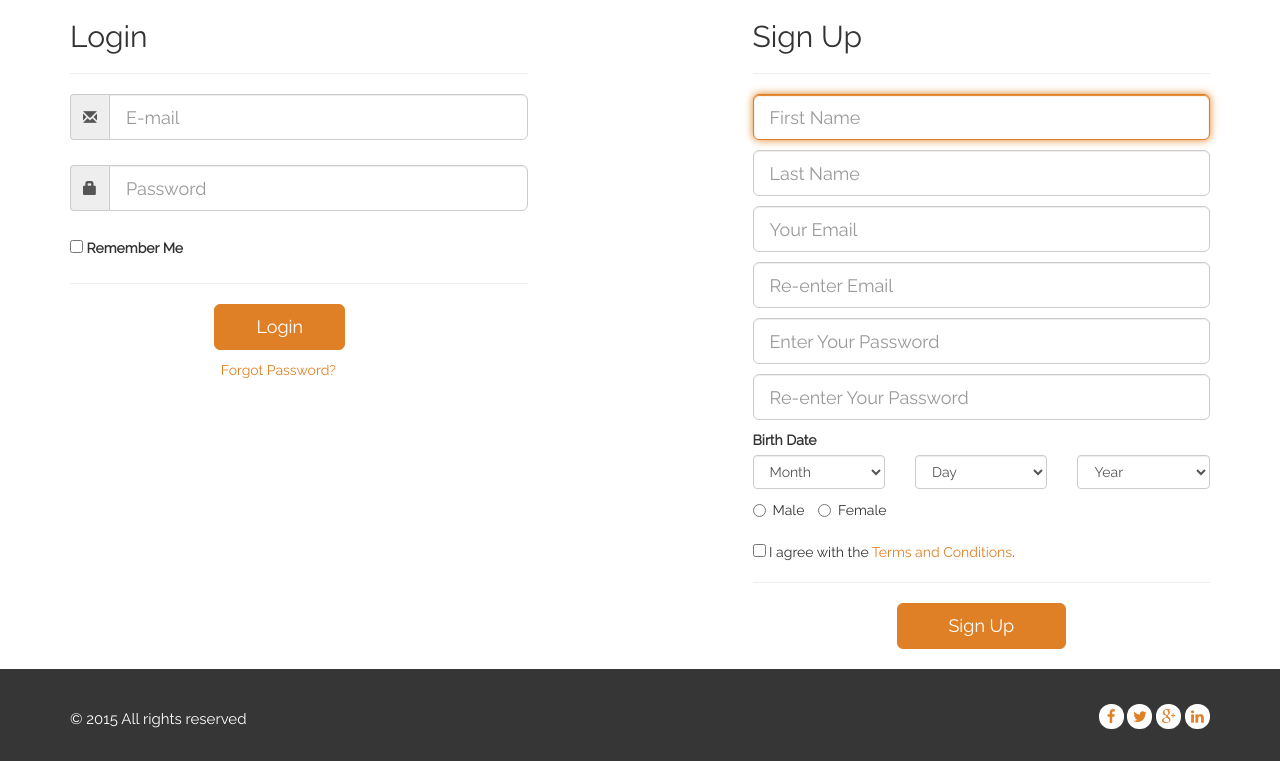
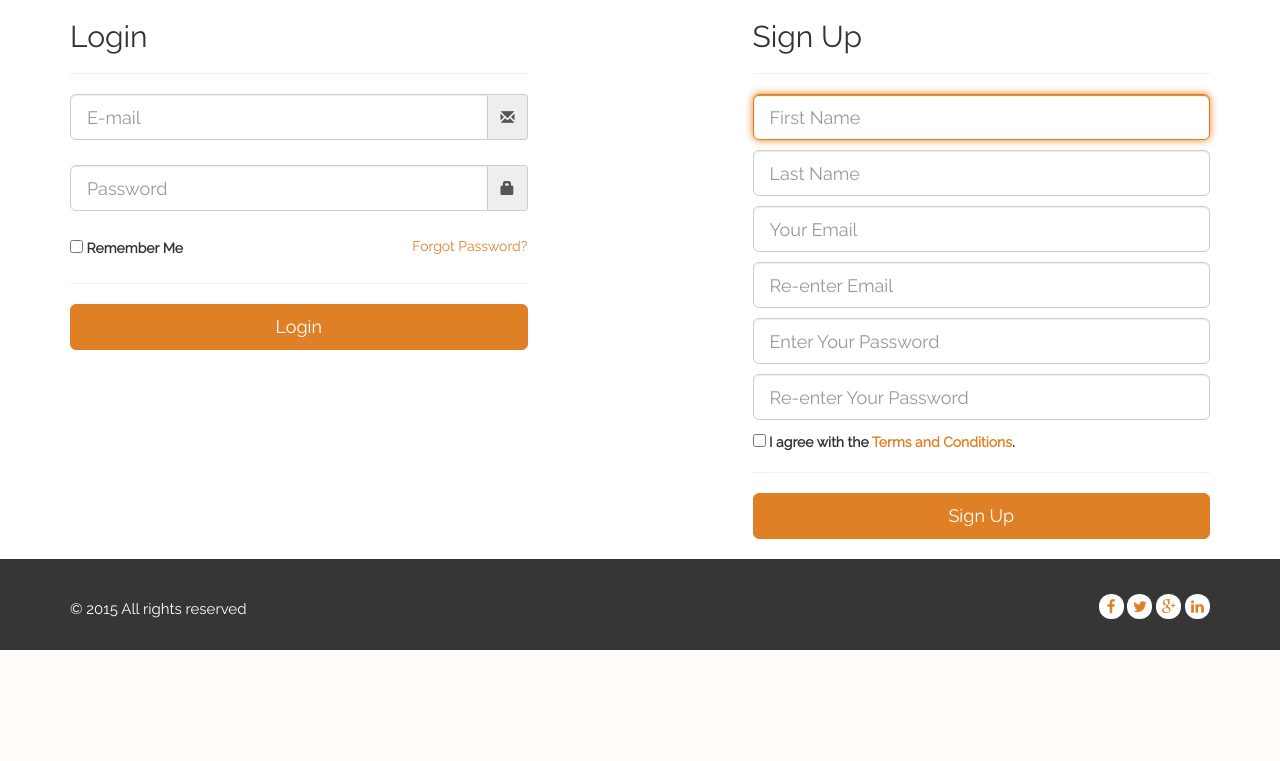
Before and after one commit to agency2016/froomfrontend, a PHP site: page /signup.php in a window 1280 px wide. Shown: the part 167-928 px from the top of the page. After the commit the page ends 817 px from the top, so only its background shows below. Run offline with PHP 8.4, Linux system fonts and the light colour scheme; some libraries are stand-ins or nearby versions.

Commit message:
userlist and signup modiffication

```diff
--- a/css/style.css
+++ b/css/style.css
@@ -383,5 +383,6 @@ text-align: right;
 }
 
 .forgotpass{
-  margin-top: 10px;
+  /*margin-top: 10px;*/
+  text-align: right;
 }
--- a/signup.php
+++ b/signup.php
@@ -6,23 +6,26 @@
                     <h2> Login </h2>
                     <hr class="colorgraph">
                     <div class="input-group">
+                        <input class="form-control input-lg" type="text" name="email" id="email" tabindex="1" class="form-control" placeholder="E-mail" value="">
                         <span class="input-group-addon"><i class="glyphicon glyphicon-envelope"></i></span>
-                        <input class="form-control input-lg" type="text" name="email" id="email" tabindex="1" class="form-control" placeholder="E-mail" value="">
                     </div>
                     <div class="input-group">
+
+                        <input class="form-control input-lg" type="password" name="password" id="password" tabindex="2" class="form-control" placeholder="Password">
                         <span class="input-group-addon"><i class="glyphicon glyphicon-lock"></i></span>
-                        <input class="form-control input-lg" type="password" name="password" id="password" tabindex="2" class="form-control" placeholder="Password">
                     </div>
                     <div class="form-group">
                         <input type="checkbox" tabindex="3" class="" name="remember" id="remember">
                         <label for="remember"> Remember Me</label>
+                        <a href="" tabindex="" class="pull-right">Forgot Password?</a>
                     </div>
-                     <hr class="colorgraph">
-                    <div class="col-sm-5 col-sm-offset-3">
+                    <hr class="colorgraph">
+                    <input type="submit" value="Login" class="btn btn-warning btn-block btn-lg" tabindex="7">
+                    <!-- <div class="col-sm-5 col-sm-offset-3">
                         <div class="col-xs-12 col-md-12"><input type="submit" value="Login" class="btn btn-warning btn-block btn-lg" tabindex="7"></div>
-                    </div>
+                    </div> -->
 
-                    <div class="form-group">
+                  <!--   <div class="form-group">
                         <div class="row">
                             <div class="col-sm-5 col-sm-offset-3">
                                 <div class="text-center forgotpass">
@@ -30,7 +33,7 @@
                                 </div>
                             </div>
                         </div>
-                    </div>
+                    </div> -->
                 </form>
 
             </div>
@@ -50,7 +53,7 @@
                     <input class="form-control input-lg" name="password" placeholder="Enter Your Password" type="password" />
                     <input class="form-control input-lg" name="password" placeholder="Re-enter Your Password" type="password" />
 
-                    <label for="">Birth Date</label>
+                   <!--  <label for="">Birth Date</label>
                     <div class="row">
                         <div class="col-xs-4 col-md-4">
                             <select class="form-control">
@@ -75,12 +78,14 @@
                     <label class="radio-inline">
                         <input type="radio" name="sex" id="inlineCheckbox2" value="female" />
                         Female
-                    </label><br><br>
-                    <input type="checkbox" name="terms"> I agree with the <a href="#">Terms and Conditions</a>.
+                    </label><br><br>-->
+                    <input type="checkbox" name="terms"> <b>I agree with the <a href="#">Terms and Conditions</a>.</b>
                     <hr class="colorgraph">
-                    <div class="col-sm-6 col-sm-offset-3">
+                    <input type="submit" value="Sign Up" class="btn btn-warning btn-block btn-lg" tabindex="7">
+
+                  <!--   <div class="col-sm-6 ">
                         <div class="col-xs-12 col-md-12"><input type="submit" value="Sign Up" class="btn btn-warning btn-block btn-lg" tabindex="7"></div>
-                    </div>
+                    </div> -->
                 </form>
             </div>
             <!-- <div class="col-md-3"></div> -->
--- a/userlist.php
+++ b/userlist.php
@@ -3,7 +3,7 @@
 <div class="container">
     <div class="row">
         <div class="col-md-12">
-            <h4>USER LIST</h4>
+            <h1 class="text-center">USER LIST</h1>
             <div class="table-responsive">
                 <table id="mytable" class="table table-bordred table-striped">
                     <thead>
```
